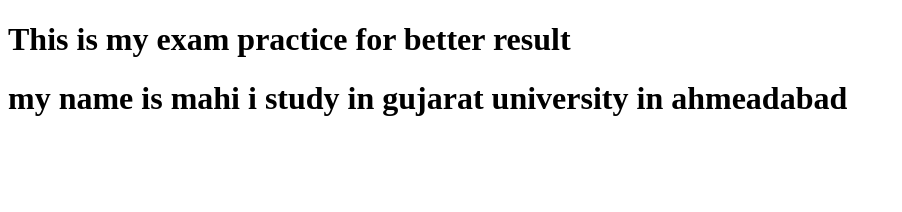
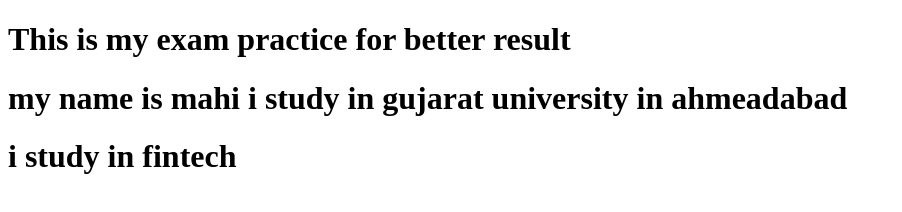
Before and after one commit to MAHI2710-web/PRACTICAL1, a plain HTML site: page index.html in a window 1280 px wide. Shown: the whole page, without its empty margins (0-902 px from the left). Drawn offline with Linux system fonts and the light colour scheme.

Commit message:
eleven Commit

```diff
--- a/index.html
+++ b/index.html
@@ -8,5 +8,6 @@
 <body>
     <h1> This is my exam practice for better result</h1>
     <h1> my name is mahi i study in gujarat university in ahmeadabad </h1>
+    <h1> i study in fintech</h1>
 </body>
 </html>
```
